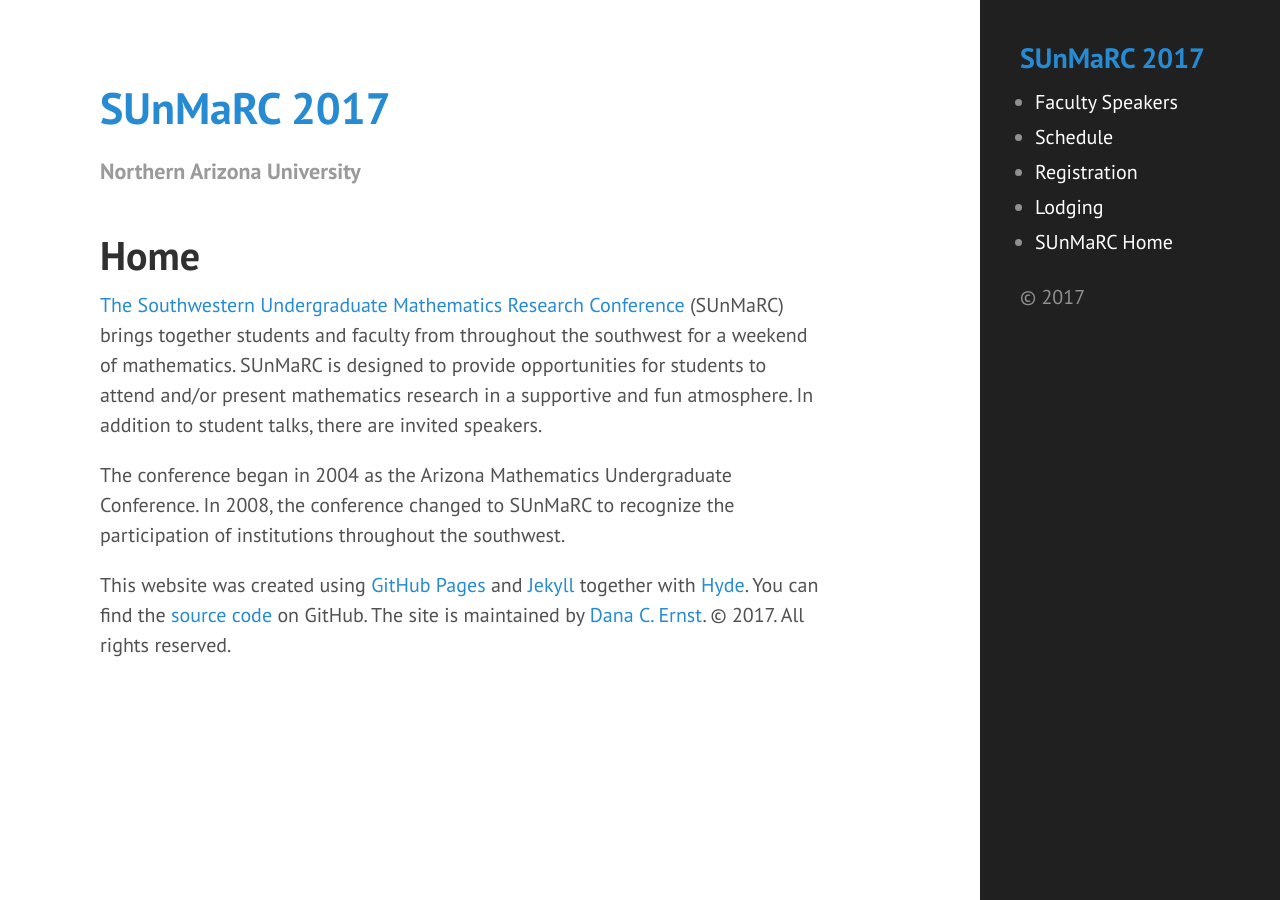
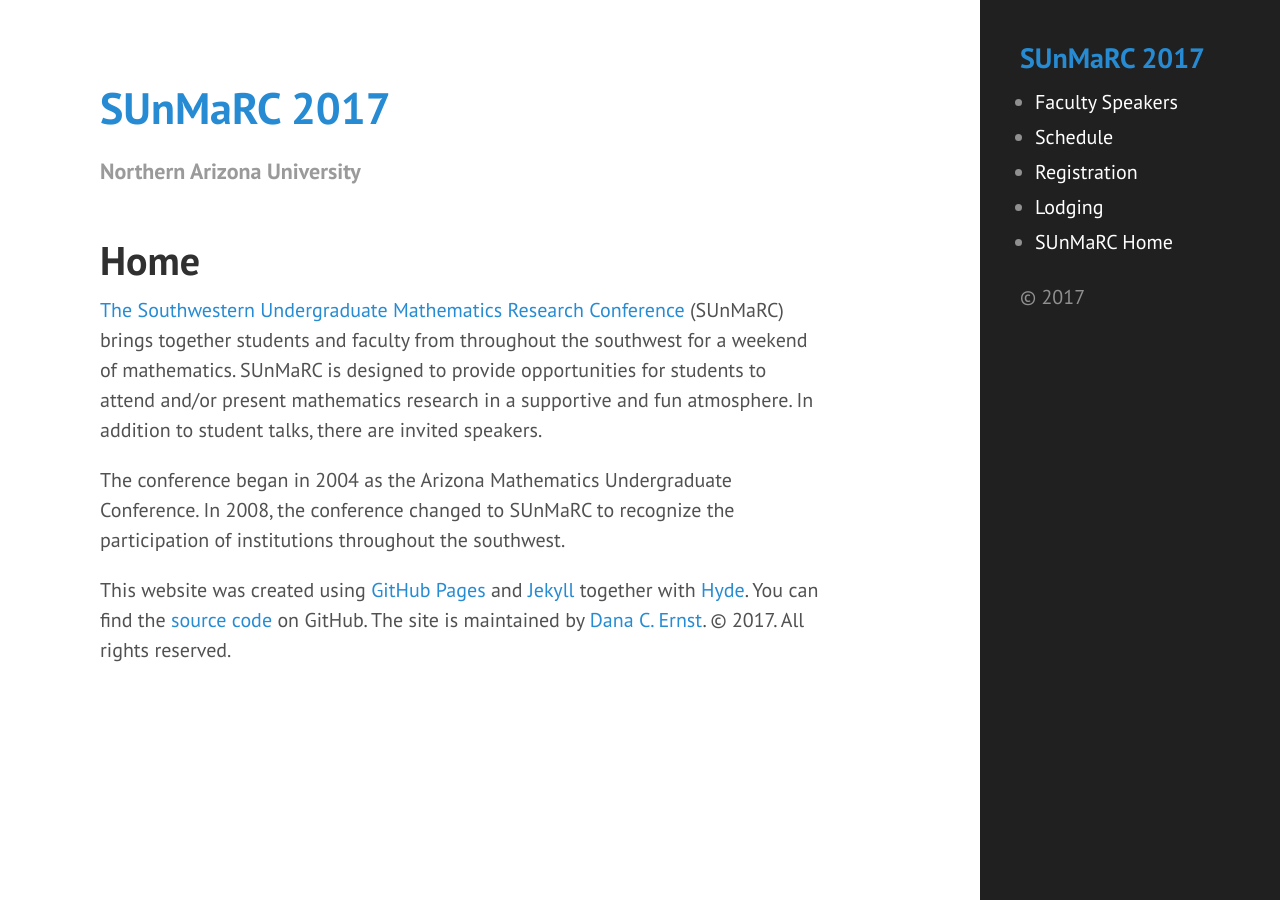
Before and after one commit to NAUMathStat/sunmarc2017, a Jekyll site: the page built from index.md, in a window 1280 px wide. Built offline with Jekyll 4.4.1, drawn with Linux system fonts in a browser that asks for light colours.

Commit message:
Messing with banner

```diff
--- a/_layouts/default.html
+++ b/_layouts/default.html
@@ -9,7 +9,7 @@
 
 <div class="content container">
 
-<h1 class="masthead-title">
+<h1 class="masthead-title" style="margin-bottom: 5px">
 {{ site.title }}
 <br>
 <subtitle>{{ site.tagline }}</subtitle>
```
